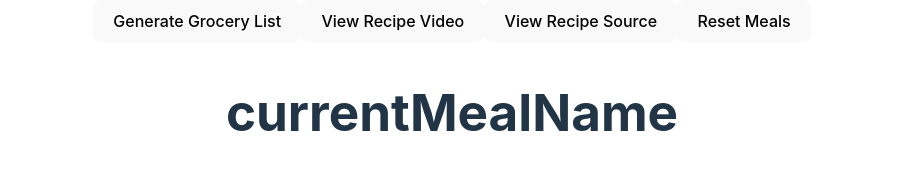
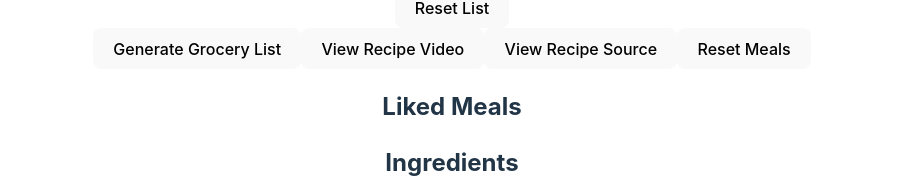
Before and after one commit to mollycwilliams/green-line-goods, a React (Vite) app: page / in a window 1280 px wide. Shown: the part 214-402 px from the top of the page, without its empty margins (188-1091 px from the left). Built offline with nearby package versions, Linux system fonts and the light colour scheme.

Commit message:
Update App.tsx

```diff
--- a/src/App.tsx
+++ b/src/App.tsx
@@ -130,7 +130,6 @@ function App() {
             Reset Meals
           </button>
         </div>
-        <h1>currentMealName</h1>
         <div className="swipe-screen-container">
           <div className="meals-container">
             <h2>Liked Meals</h2>
```
